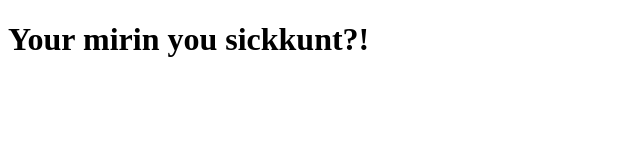
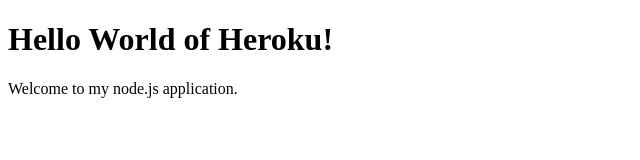
Before and after one commit to vinnyA3/web-server, a website: page public/index.html in a window 1280 px wide. Shown: the whole page, without its empty margins (0-640 px from the left). Drawn offline with Linux system fonts and the light colour scheme.

Commit message:
Added paragraph

```diff
--- a/public/index.html
+++ b/public/index.html
@@ -5,6 +5,7 @@
         <meta charset="utf-8"/>
     </head>
     <body>
-        <h1>Your mirin you sickkunt?!</h1>
+        <h1>Hello World of Heroku!</h1>
+        <p>Welcome to my node.js application.</p>
     </body>
 </html>
```
